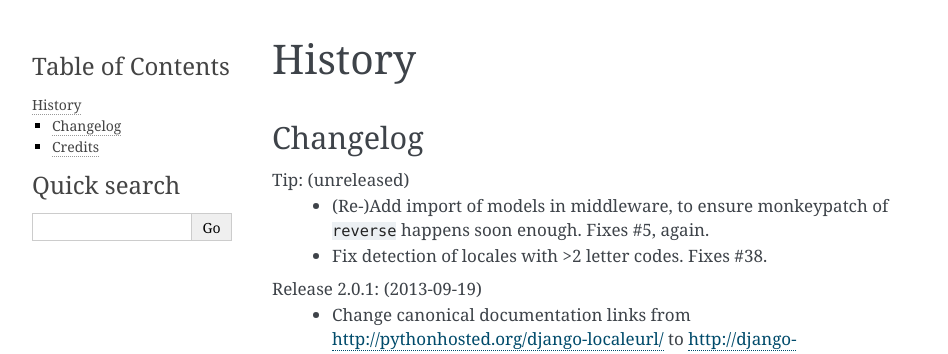
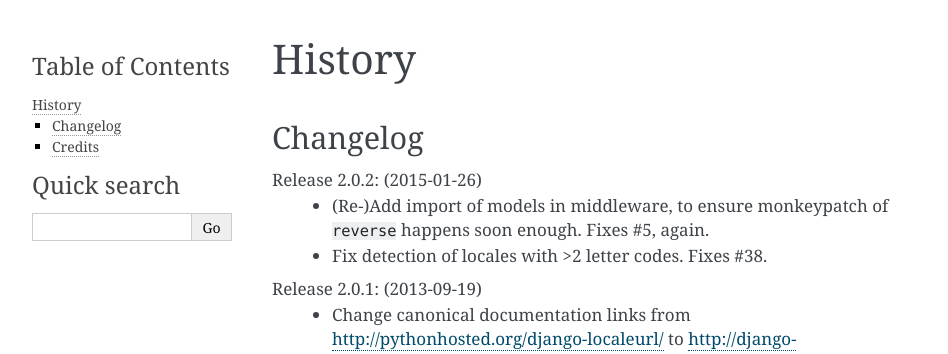
Before and after one commit to eugena/django-localeurl, a Sphinx documentation site: the page built from docs/history.rst, in a window 1280 px wide and 900 px high. Shown: the top 354 px of the window, without its empty margins (148-1096 px from the left). Built offline with Sphinx 7.4.7, drawn with Linux system fonts in a browser that asks for light colours.

Commit message:
Bump version to 2.0.2.

```diff
--- a/docs/history.rst
+++ b/docs/history.rst
@@ -5,7 +5,7 @@ History
 Changelog
 ---------
 
-Tip: (unreleased)
+Release 2.0.2: (2015-01-26)
   * (Re-)Add import of models in middleware, to ensure monkeypatch of
     ``reverse`` happens soon enough. Fixes #5, again.
   * Fix detection of locales with >2 letter codes. Fixes #38.
--- a/metadata.py
+++ b/metadata.py
@@ -22,5 +22,5 @@ except IOError:
 name = 'localeurl'
 authors = 'Joost Cassee, Artiom Diomin and Carl Meyer'
 copyright_years = '2008-2010'
-version = '2.0.1.post%s' % hgrev
+version = '2.0.2'
 release = version
```
